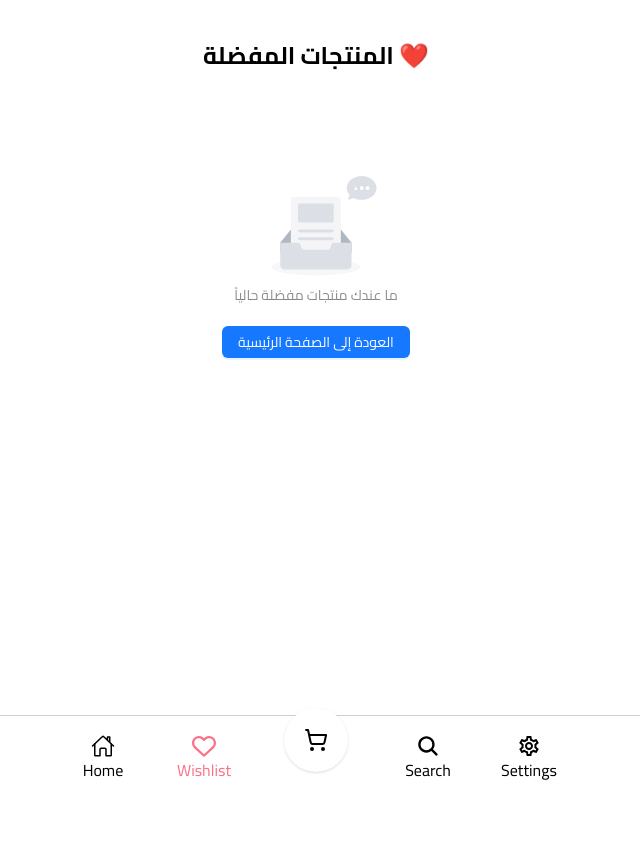
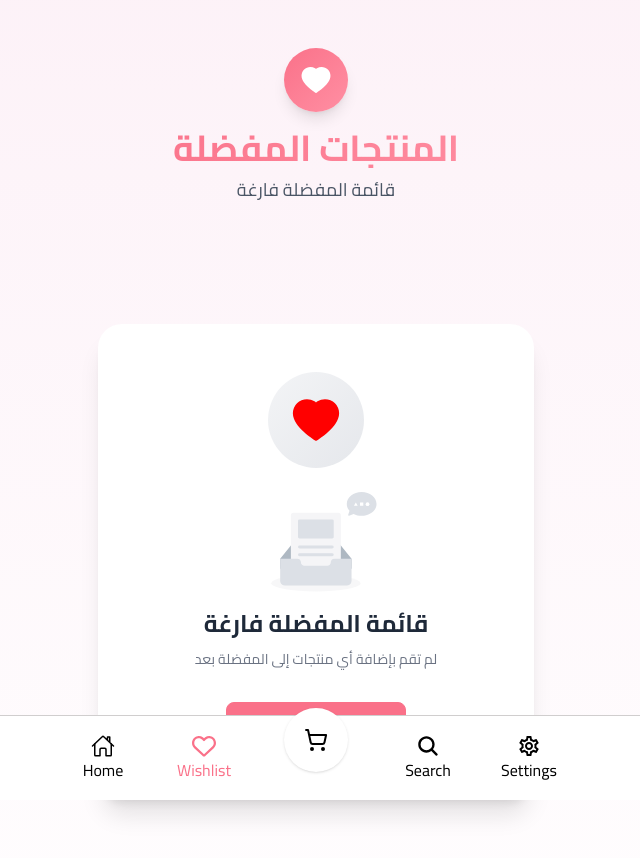
Before and after one commit to 76mas/ecommers-store, a Next.js app: page /wishlist in a window 1280 px wide. Shown: the top 858 px of the page, without its empty margins (324-964 px from the left). Before the commit the page ends 800 px from the top, so only its background shows below. Built offline with nearby package versions, Linux system fonts and the light colour scheme.

Commit message:
big edit 2

```diff
--- a/src/app/(pages)/wishlist/page.jsx
+++ b/src/app/(pages)/wishlist/page.jsx
@@ -11,6 +11,7 @@ const Wishlist = () => {
   const [wishlist, setWishlist] = useState([]);
   const router = useRouter();
   const { setChartLegnth } = useOrder();
+
   useEffect(() => {
     const storedWishlist = localStorage.getItem("wishlist");
     if (storedWishlist) {
@@ -25,7 +26,6 @@ const Wishlist = () => {
     message.info("تمت إزالة المنتج من المفضلة 💔");
   };
 
-  // ✅ الفنكشن المكملة
   const handleAddToCart = (product) => {
     try {
       const storedCart = localStorage.getItem("cart");
@@ -39,13 +39,12 @@ const Wishlist = () => {
         const newProduct = {
           ...product,
           quantity: 1,
-          selectedColor: product.options?.[0]?.color?.[0] || null, // أول لون إن وجد
-          selectedSize: product.options?.[0]?.size?.[0] || null, // أول قياس إن وجد
+          selectedColor: product.options?.[0]?.color?.[0] || null,
+          selectedSize: product.options?.[0]?.size?.[0] || null,
         };
         cart.push(newProduct);
       }
       setChartLegnth(cart.length);
-      // حفظ التحديث
       localStorage.setItem("cart", JSON.stringify(cart));
       message.success("تمت إضافة المنتج إلى السلة 🛒");
     } catch (err) {
@@ -55,31 +54,50 @@ const Wishlist = () => {
   };
 
   return (
-    <div className="py-10">
+    <div className="py-12 bg-gradient-to-b from-pink-50 pb-52 to-white min-h-screen">
       <Container>
-        <h1 className="text-2xl font-bold mb-6 text-center">
-          المنتجات المفضلة ❤️
+        {/* Header Section */}
+        <div className="text-center mb-10">
+          <div className="inline-flex items-center justify-center w-16 h-16 bg-gradient-to-br from-[#FA7189] to-[#ff8fa3] rounded-full mb-4 shadow-lg">
+            <HeartFilled
+              style={{
+                color: "white",
+              }}
+              className="text-white text-3xl"
+            />
+          </div>
+          <h1 className="text-4xl font-bold bg-gradient-to-r from-[#FA7189] to-[#ff8fa3] bg-clip-text text-transparent mb-2">
+            المنتجات المفضلة
           </h1>
+          <p className="text-gray-600 text-lg">
+            {wishlist.length > 0
+              ? `لديك ${wishlist.length} منتج في قائمة المفضلة`
+              : "قائمة المفضلة فارغة"}
+          </p>
+        </div>
 
         {wishlist.length > 0 ? (
-          <div className="grid grid-cols-2 gap-2">
+          <div className="grid grid-cols-1 sm:grid-cols-2 gap-4 ">
             {wishlist.map((product) => (
               <Card
                 key={product.id}
                 hoverable
-                className="relative shadow-md"
+                className="relative shadow-lg rounded-2xl overflow-hidden border-0 transition-all  duration-300 hover:shadow-2xl"
                 cover={
-                  <div className="relative">
+                  <div className="relative overflow-hidden group">
                     <img
                       alt={product.name}
                       src={product.images?.[0]?.link}
-                      className="h-64 w-full object-cover rounded-t-lg"
+                      className="h-72 w-full object-cover transition-transform duration-500 group-hover:scale-110"
                     />
-                    {/* خصم السعر */}
+                    <div className="absolute inset-0 bg-gradient-to-t from-black/60 via-transparent to-transparent opacity-0 group-hover:opacity-100 transition-opacity duration-300" />
+
+                    {/* Discount Badge */}
                     {product.endprice && product.endprice < product.price && (
+                      <div className="absolute top-4 right-4">
                         <Tag
                           color="red"
-                        className="absolute top-2 -right-2 font-semibold text-sm"
+                          className="font-bold text-base px-3 py-1 rounded-full shadow-lg border-0"
                         >
                           خصم{" "}
                           {(
@@ -88,87 +106,103 @@ const Wishlist = () => {
                           ).toFixed(0)}
                           %
                         </Tag>
+                      </div>
                     )}
-                    {/* زر إزالة من المفضلة */}
+
+                    {/* Remove from Wishlist */}
                     <Tooltip title="إزالة من المفضلة">
+                      <div
+                        onClick={() => removeFromWishlist(product.id)}
+                        className="absolute top-4 left-4 w-10 h-10 bg-white rounded-full flex items-center justify-center cursor-pointer shadow-lg hover:scale-110 transition-transform duration-300 group/heart"
+                      >
                         <HeartFilled
-                        onClick={() => removeFromWishlist(product.id)}
-                        style={{ color: "red" }}
-                        className="absolute top-2 left-2 text-red-500 text-2xl cursor-pointer hover:scale-110 transition-transform"
+                          style={{
+                            color: "red",
+                          }}
+                          className="text-red-500 text-xl group-hover/heart:animate-pulse"
                         />
+                      </div>
                     </Tooltip>
                   </div>
                 }
               >
-                <div className="flex flex-col gap-2">
-                  <h2 className="font-bold text-lg line-clamp-1">
+                <div className="flex flex-col gap-3 p-2">
+                  {/* Product Name */}
+                  <h2 className="font-bold text-xl line-clamp-1 text-gray-800">
                     {product.name}
                   </h2>
-                  <p className="text-gray-600 text-sm line-clamp-2">
+
+                  {/* Description */}
+                  <p className="text-gray-500 text-sm line-clamp-2 leading-relaxed">
                     {product.description}
                   </p>
 
-                  {/* السعر */}
-                  <div className="flex items-center gap-2">
+                  {/* Price Section */}
+                  <div className="flex items-center gap-2 my-2">
                     {product.endprice && product.endprice < product.price ? (
                       <>
-                        <span className="text-lg font-bold text-[#FA7189]">
-                          {product.endprice.toLocaleString()} د.ع
+                        <span className="text-2xl font-bold text-[#FA7189]">
+                          {product.endprice.toLocaleString()}
                         </span>
-                        <span className="line-through text-gray-500 text-sm">
+                        <span className="text-sm text-gray-400">د.ع</span>
+                        <span className="line-through text-gray-400 text-base mr-2">
                           {product.price.toLocaleString()} د.ع
                         </span>
                       </>
                     ) : (
-                      <span className="text-lg font-bold text-[#FA7189]">
-                        {product.price.toLocaleString()} د.ع
+                      <>
+                        <span className="text-2xl font-bold text-[#FA7189]">
+                          {product.price.toLocaleString()}
                         </span>
+                        <span className="text-sm text-gray-400">د.ع</span>
+                      </>
                     )}
                   </div>
 
-                  {/* الألوان */}
+                  {/* Colors */}
                   {product.options?.[0]?.color?.length > 0 && (
-                    <div className="flex items-center gap-1 mt-1">
+                    <div className="flex items-center gap-2 mt-1">
+                      <span className="text-xs text-gray-500 font-medium">
+                        الألوان:
+                      </span>
+                      <div className="flex gap-2">
                         {product.options[0].color.map((clr, i) => (
                           <div
                             key={i}
-                          className="w-5 h-5 rounded-full border"
+                            className="w-6 h-6 rounded-full border-2 border-gray-200 shadow-sm hover:scale-110 transition-transform cursor-pointer"
                             style={{ backgroundColor: clr }}
-                        ></div>
+                          />
                         ))}
+                      </div>
                     </div>
                   )}
 
-                  {/* الأزرار */}
-                  <div className="flex w-full items-center justify-between mt-3">
+                  {/* Action Buttons */}
+                  <div className="flex flex-col gap-2 mt-4">
                     <Button
                       type="primary"
                       icon={<ShoppingCartOutlined />}
+                      size="large"
+                      className="w-full font-bold rounded-xl shadow-md hover:shadow-lg transition-all duration-300"
                       style={{
                         backgroundColor: "#FA7189",
-                        color: "#fff",
-                        border: "none",
-                        fontSize: "10px",
-                        padding: "5px 10px",
-                        borderRadius: "5px",
-                        fontWeight: "bold",
-                        marginRight: "5px",
+                        borderColor: "#FA7189",
+                        height: "45px",
                       }}
-                      onClick={() => handleAddToCart(product)} // ✅ هنا ربطناها صح
+                      onClick={() => handleAddToCart(product)}
                     >
                       أضف للسلة
                     </Button>
+
                     <Button
+                      size="large"
+                      className="w-full font-bold rounded-xl border-2 hover:bg-[#FA7189] hover:text-white transition-all duration-300"
                       style={{
-                        backgroundColor: "transparent",
+                        borderColor: "#FA7189",
                         color: "#FA7189",
-                        borderColor: "#FA7189",
-                        border: "1px solid #FA7189",
-                        fontSize: "10px",
-                        fontWeight: "bold",
+                        height: "45px",
                       }}
                       onClick={() => router.push(`/product/${product.id}`)}
-                      className="border-[#FA7189] text-sm text-[#FA7189]"
                     >
                       عرض التفاصيل
                     </Button>
@@ -178,15 +212,44 @@ const Wishlist = () => {
             ))}
           </div>
         ) : (
-          <div className="flex flex-col items-center justify-center py-20">
-            <Empty description="ما عندك منتجات مفضلة حالياً" />
+          <div className="flex flex-col items-center justify-center py-20 px-4">
+            <div className="bg-white rounded-3xl shadow-xl p-12 max-w-md w-full text-center">
+              <div className="w-24 h-24 bg-gradient-to-br from-gray-100 to-gray-200 rounded-full flex items-center justify-center mx-auto mb-6">
+                <HeartFilled
+                  style={{
+                    color: "red",
+                  }}
+                  className="text-gray-400 text-5xl"
+                />
+              </div>
+              <Empty
+                description={
+                  <div className="mt-4">
+                    <h3 className="text-2xl font-bold text-gray-800 mb-2">
+                      قائمة المفضلة فارغة
+                    </h3>
+                    <p className="text-gray-500">
+                      لم تقم بإضافة أي منتجات إلى المفضلة بعد
+                    </p>
+                  </div>
+                }
+              />
               <Button
                 type="primary"
-              className="mt-5"
+                size="large"
+                className="mt-8 font-bold rounded-xl shadow-lg hover:shadow-xl transition-all duration-300"
+                style={{
+                  backgroundColor: "#FA7189",
+                  borderColor: "#FA7189",
+                  height: "50px",
+                  paddingLeft: "40px",
+                  paddingRight: "40px",
+                }}
                 onClick={() => router.push("/home")}
               >
-              العودة إلى الصفحة الرئيسية
+                تصفح المنتجات
               </Button>
+            </div>
           </div>
         )}
       </Container>
```
Lines whose indentation alone changed are shown as unchanged.
